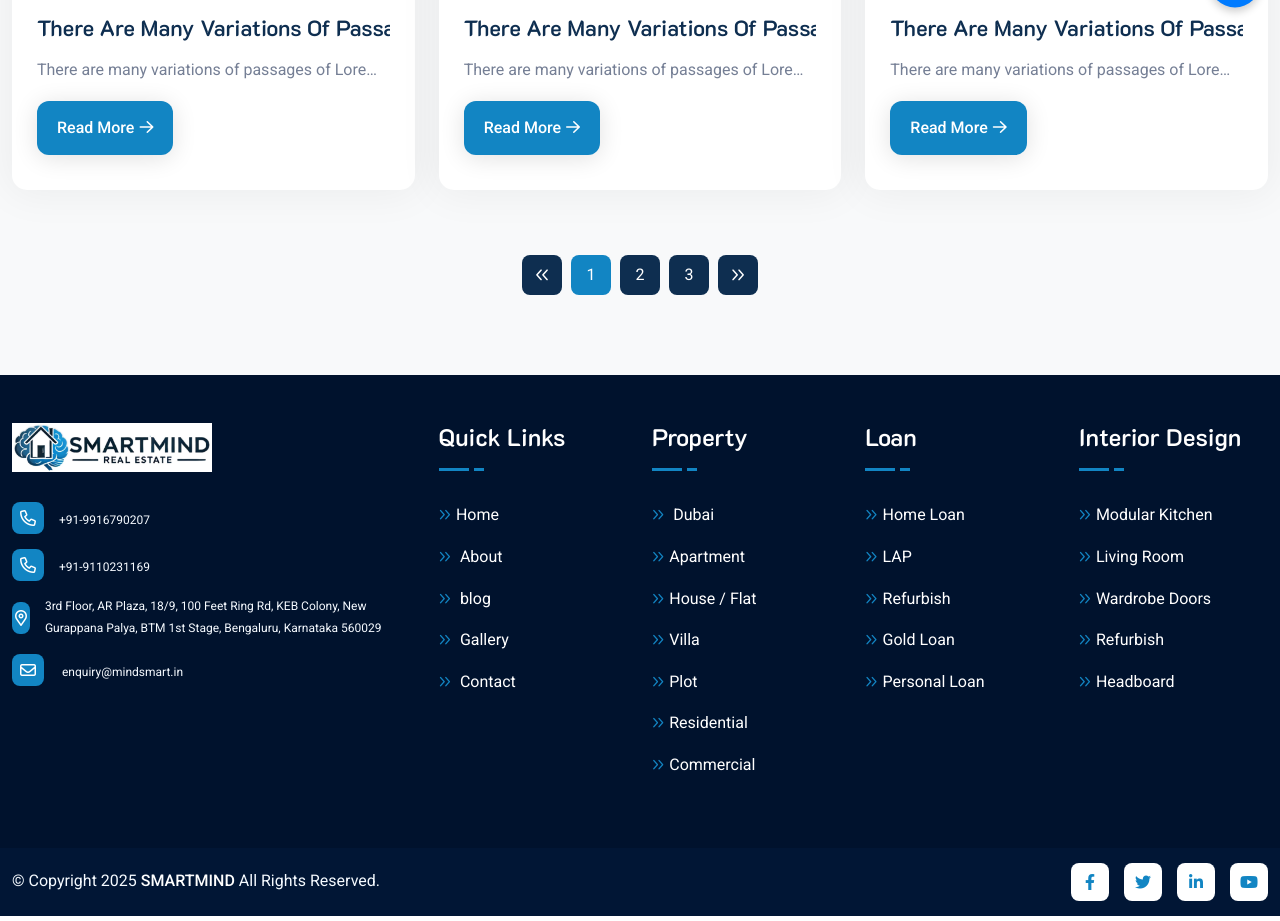
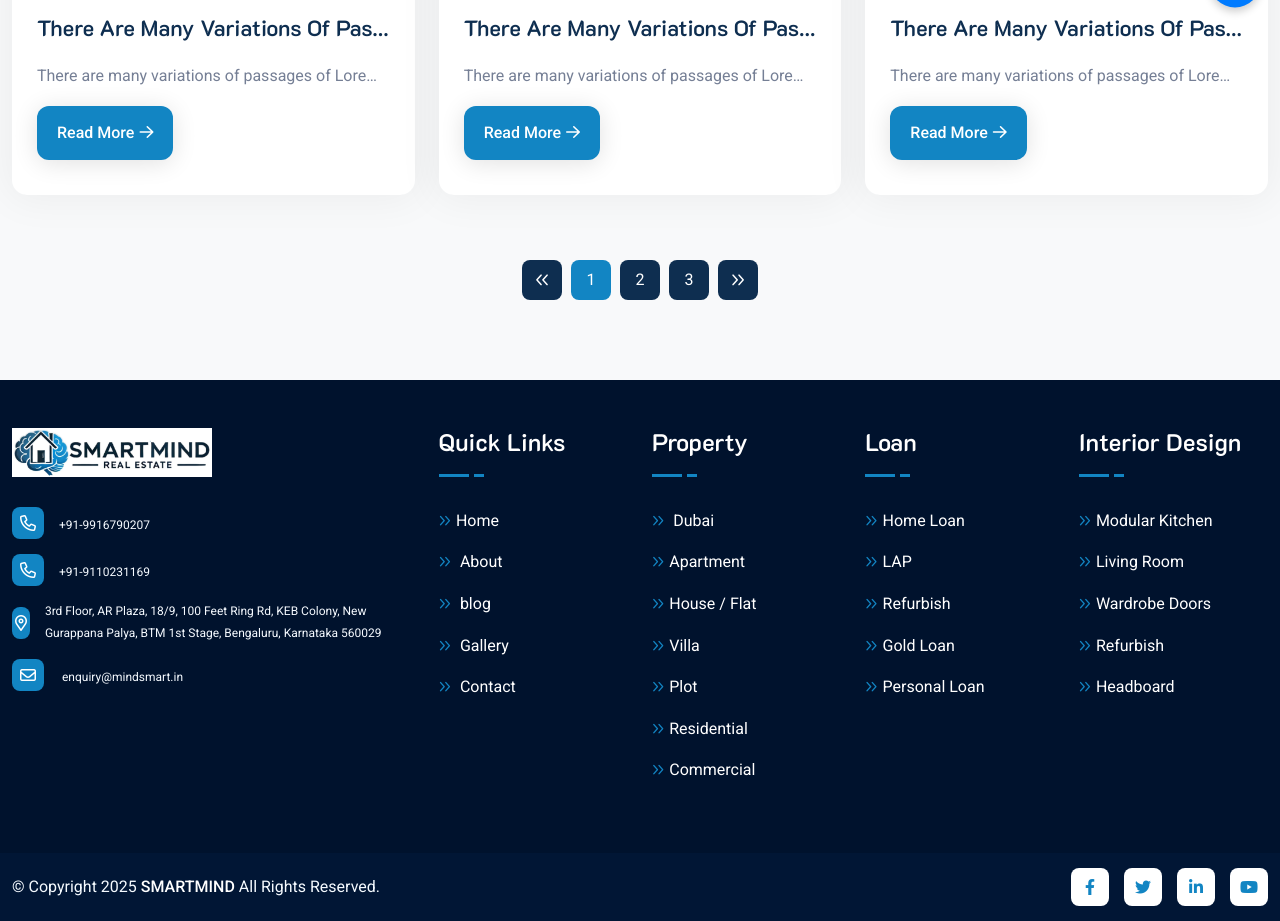
Before and after one commit to Rohit0035/smartmind, a PHP site: page /blog.php in a window 1280 px wide. Shown: the part 570-1491 px from the top of the page. Run offline with PHP 8.4, Linux system fonts and the light colour scheme; some libraries are stand-ins or nearby versions.

Commit message:
blog list updated

```diff
--- a/blog.php
+++ b/blog.php
@@ -23,8 +23,8 @@
                         <img src="assets/img/blog/01.jpg" alt="Thumb"  class="w-100 object-fit-cover" style="height:230px;">
                     </div>
                     <div class="blog-item-info">
-                        <h4 class="blog-title strovertext">
-                            <a href="blogdetail.php">There are many variations of passages available suffer</a>
+                        <h4 class="blog-title ">
+                            <a href="blogdetail.php" class="strovertext">There are many variations of passages available suffer</a>
                         </h4>
                         <p class="strovertext">
                             There are many variations of passages of Lorem Ipsum available, but the majority have
@@ -34,15 +34,15 @@
                     </div>
                 </div>
             </div>
-             <div class="col-md-6 col-lg-4">
+              <div class="col-md-6 col-lg-4">
                 <div class="blog-item wow fadeInUp" data-wow-duration="1s" data-wow-delay=".25s"
                     style="visibility: visible; animation-duration: 1s; animation-delay: 0.25s; animation-name: fadeInUp;">
                     <div class="blog-item-img">
                         <img src="assets/img/blog/01.jpg" alt="Thumb"  class="w-100 object-fit-cover" style="height:230px;">
                     </div>
                     <div class="blog-item-info">
-                        <h4 class="blog-title strovertext">
-                            <a href="blogdetail.php">There are many variations of passages available suffer</a>
+                        <h4 class="blog-title ">
+                            <a href="blogdetail.php" class="strovertext">There are many variations of passages available suffer</a>
                         </h4>
                         <p class="strovertext">
                             There are many variations of passages of Lorem Ipsum available, but the majority have
@@ -52,15 +52,15 @@
                     </div>
                 </div>
             </div>
-             <div class="col-md-6 col-lg-4">
+              <div class="col-md-6 col-lg-4">
                 <div class="blog-item wow fadeInUp" data-wow-duration="1s" data-wow-delay=".25s"
                     style="visibility: visible; animation-duration: 1s; animation-delay: 0.25s; animation-name: fadeInUp;">
                     <div class="blog-item-img">
                         <img src="assets/img/blog/01.jpg" alt="Thumb"  class="w-100 object-fit-cover" style="height:230px;">
                     </div>
                     <div class="blog-item-info">
-                        <h4 class="blog-title strovertext">
-                            <a href="blogdetail.php">There are many variations of passages available suffer</a>
+                        <h4 class="blog-title ">
+                            <a href="blogdetail.php" class="strovertext">There are many variations of passages available suffer</a>
                         </h4>
                         <p class="strovertext">
                             There are many variations of passages of Lorem Ipsum available, but the majority have
```
